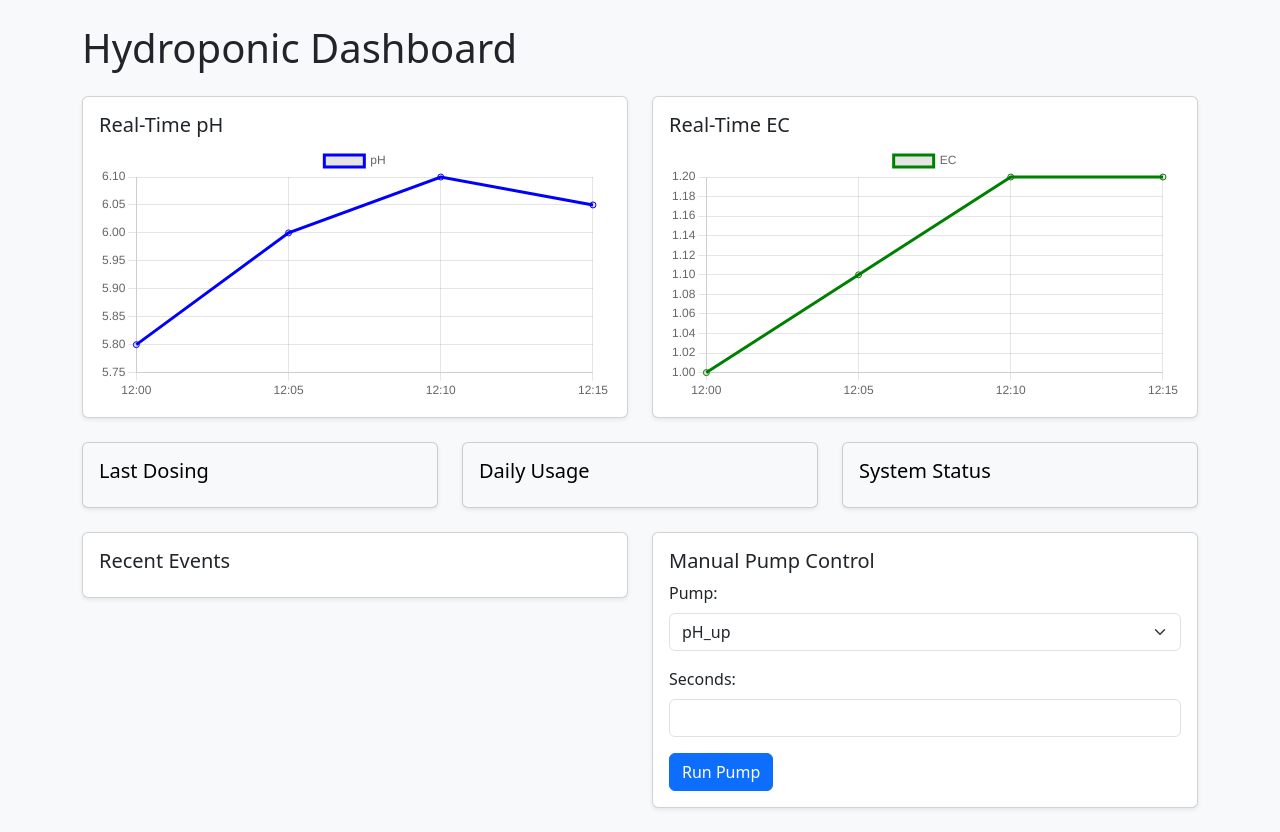
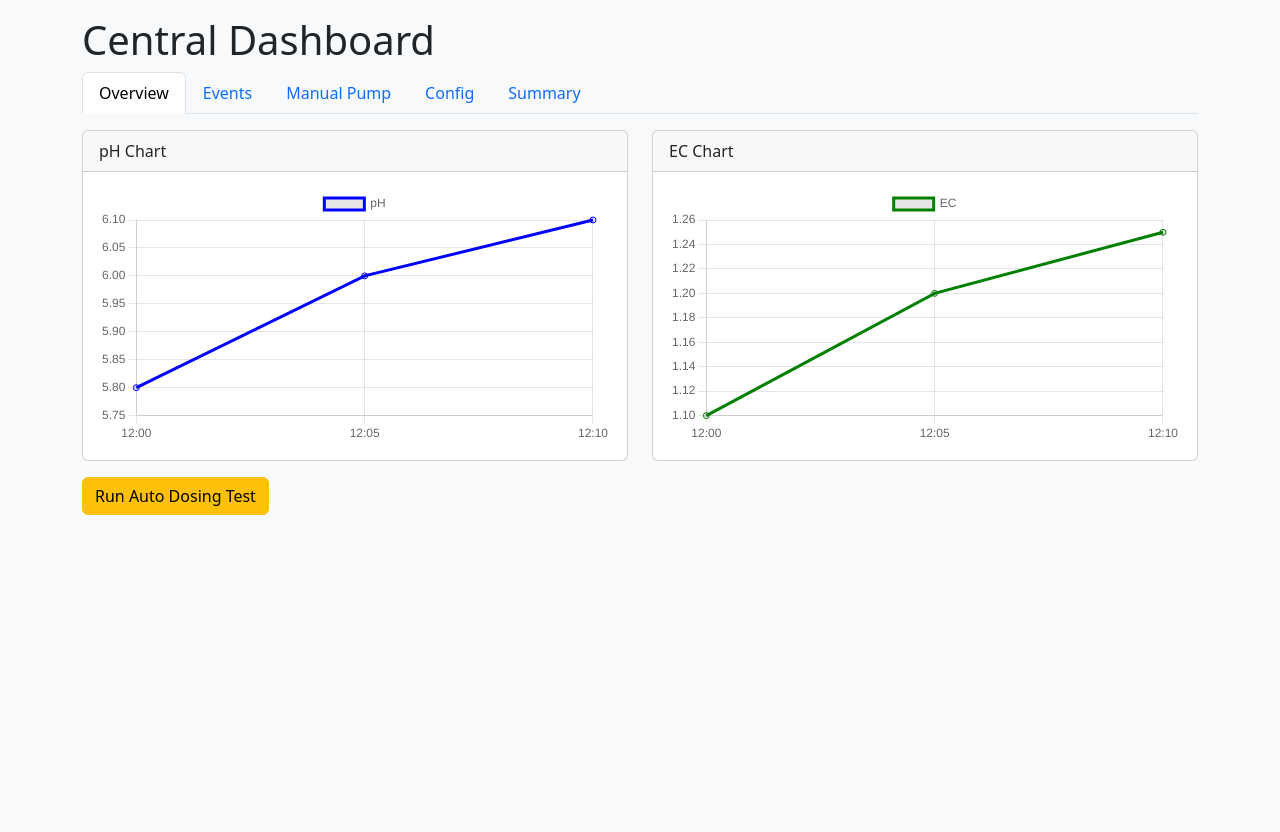
Before and after one commit to Regarnys/hydroponic-controller, a Flask app: page /dashboard in a window 1280 px wide. After the commit the page ends 515 px from the top, so only its background shows below. Run offline with Flask 3, Linux system fonts and the light colour scheme.

Commit message:
Update dashboard.html

```diff
--- a/templates/dashboard.html
+++ b/templates/dashboard.html
@@ -1,99 +1,96 @@
+<!-- File: templates/dashboard.html -->
 <!DOCTYPE html>
 <html>
 <head>
-  <meta charset="utf-8">
+  <meta charset="UTF-8">
   <title>Hydroponic Dashboard</title>
-
-  <!-- Bootstrap CSS -->
-  <link href="https://cdn.jsdelivr.net/npm/bootstrap@5.3.0/dist/css/bootstrap.min.css" rel="stylesheet">
-  <!-- Optional: Chart.js for mini charts -->
+  <link rel="stylesheet" href="https://cdn.jsdelivr.net/npm/bootstrap@5.3.0/dist/css/bootstrap.min.css">
   <script src="https://cdn.jsdelivr.net/npm/chart.js"></script>
 </head>
 <body class="bg-light">
+<div class="container py-3">
 
-<div class="container my-4">
-  <h1 class="mb-4">Hydroponic Dashboard</h1>
+  <h1>Central Dashboard</h1>
 
-  <!-- Row 1: pH and EC line charts side by side -->
-  <div class="row mb-4">
-    <div class="col-md-6">
-      <div class="card shadow-sm">
+  <!-- Nav Tabs -->
+  <ul class="nav nav-tabs" id="dashboardTabs" role="tablist">
+    <li class="nav-item">
+      <button class="nav-link active" id="overview-tab" data-bs-toggle="tab" data-bs-target="#overview" type="button">Overview</button>
+    </li>
+    <li class="nav-item">
+      <button class="nav-link" id="events-tab" data-bs-toggle="tab" data-bs-target="#events" type="button">Events</button>
+    </li>
+    <li class="nav-item">
+      <button class="nav-link" id="manual-tab" data-bs-toggle="tab" data-bs-target="#manual" type="button">Manual Pump</button>
+    </li>
+    <li class="nav-item">
+      <button class="nav-link" id="config-tab" data-bs-toggle="tab" data-bs-target="#config" type="button">Config</button>
+    </li>
+    <li class="nav-item">
+      <button class="nav-link" id="summary-tab" data-bs-toggle="tab" data-bs-target="#summary" type="button">Summary</button>
+    </li>
+  </ul>
+
+  <div class="tab-content mt-3">
+    <!-- OVERVIEW TAB -->
+    <div class="tab-pane fade show active" id="overview">
+      <div class="row">
+        <div class="col-md-6">
+          <div class="card mb-3">
+            <div class="card-header">pH Chart</div>
+            <div class="card-body">
+              <canvas id="phChart"></canvas>
+            </div>
+          </div>
+        </div>
+        <div class="col-md-6">
+          <div class="card mb-3">
+            <div class="card-header">EC Chart</div>
+            <div class="card-body">
+              <canvas id="ecChart"></canvas>
+            </div>
+          </div>
+        </div>
+      </div>
+      <!-- You can add a "Run Auto Dosing" button here if you want -->
+      <form method="POST" action="{{ url_for('dashboard') }}">
+        <input type="hidden" name="action" value="auto_dosing_test">
+        <button class="btn btn-warning">Run Auto Dosing Test</button>
+      </form>
+    </div>
+
+    <!-- EVENTS TAB -->
+    <div class="tab-pane fade" id="events">
+      <div class="card">
+        <div class="card-header">Recent Events (raw logs)</div>
         <div class="card-body">
-          <h5 class="card-title">Real-Time pH</h5>
-          <canvas id="phChart" width="400" height="200"></canvas>
+          {% if event_rows %}
+            <table class="table table-striped">
+              <thead><tr><th>Timestamp</th><th>Event</th><th>Details</th></tr></thead>
+              <tbody>
+                {% for row in event_rows %}
+                  <tr>
+                    <td>{{ row[0] }}</td>
+                    <td>{{ row[1] }}</td>
+                    <td>{{ row[2] }}</td>
+                  </tr>
+                {% endfor %}
+              </tbody>
+            </table>
+          {% else %}
+            <p>No events found.</p>
+          {% endif %}
         </div>
       </div>
     </div>
 
-    <div class="col-md-6">
-      <div class="card shadow-sm">
+    <!-- MANUAL PUMP TAB -->
+    <div class="tab-pane fade" id="manual">
+      <div class="card">
+        <div class="card-header">Manual Pump Control</div>
         <div class="card-body">
-          <h5 class="card-title">Real-Time EC</h5>
-          <canvas id="ecChart" width="400" height="200"></canvas>
-        </div>
-      </div>
-    </div>
-  </div>
-
-  <!-- Row 2: Stats tiles (last dosing, usage, etc.) -->
-  <div class="row mb-4">
-    <!-- Last Dosing tile -->
-    <div class="col-md-4">
-      <div class="card text-bg-light shadow-sm">
-        <div class="card-body">
-          <h5 class="card-title">Last Dosing</h5>
-          <p class="card-text" id="lastDosingInfo">
-            <!-- E.g. "pH_up for 2s at 14:05" or "No dosing yet." -->
-          </p>
-        </div>
-      </div>
-    </div>
-
-    <!-- Daily Usage tile -->
-    <div class="col-md-4">
-      <div class="card text-bg-light shadow-sm">
-        <div class="card-body">
-          <h5 class="card-title">Daily Usage</h5>
-          <p class="card-text" id="dailyUsageInfo">
-            <!-- E.g. "pH_up: 10s, pH_down: 3s, nutrientA: 20s" -->
-          </p>
-        </div>
-      </div>
-    </div>
-
-    <!-- Maybe a tile for "Next Auto-Dosing" or "pH/EC in range?" -->
-    <div class="col-md-4">
-      <div class="card text-bg-light shadow-sm">
-        <div class="card-body">
-          <h5 class="card-title">System Status</h5>
-          <p class="card-text" id="systemStatusInfo">
-            <!-- E.g. "pH in range (6.1), EC in range (1.2). Next auto check in 2 min." -->
-          </p>
-        </div>
-      </div>
-    </div>
-  </div>
-
-  <!-- Row 3: Quick logs or interaction tile -->
-  <div class="row mb-4">
-    <!-- Log snippet tile -->
-    <div class="col-md-6">
-      <div class="card shadow-sm">
-        <div class="card-body">
-          <h5 class="card-title">Recent Events</h5>
-          <ul id="recentEventsList" class="list-group">
-            <!-- e.g. <li class="list-group-item">2025-01-25 14:05 - pH_up for 2s</li> -->
-          </ul>
-        </div>
-      </div>
-    </div>
-
-    <!-- Pump control tile -->
-    <div class="col-md-6">
-      <div class="card shadow-sm">
-        <div class="card-body">
-          <h5 class="card-title">Manual Pump Control</h5>
-          <form method="POST" action="{{ url_for('manual_control') }}">
+          <form method="POST" action="{{ url_for('dashboard') }}">
+            <input type="hidden" name="action" value="manual_pump">
             <div class="mb-3">
               <label for="pump_name" class="form-label">Pump:</label>
               <select name="pump_name" id="pump_name" class="form-select">
@@ -106,56 +103,104 @@
             </div>
             <div class="mb-3">
               <label for="run_seconds" class="form-label">Seconds:</label>
-              <input type="text" name="run_seconds" class="form-control" id="run_seconds">
+              <input type="text" name="run_seconds" class="form-control">
             </div>
             <button type="submit" class="btn btn-primary">Run Pump</button>
           </form>
         </div>
       </div>
     </div>
+
+    <!-- CONFIG TAB -->
+    <div class="tab-pane fade" id="config">
+      <div class="card">
+        <div class="card-header">System Config</div>
+        <div class="card-body">
+          <form method="POST" action="{{ url_for('dashboard') }}">
+            <input type="hidden" name="action" value="update_config">
+            <div class="mb-3">
+              <label>pH Min:</label>
+              <input type="text" name="ph_min" class="form-control" value="{{ config.ph_min }}">
+            </div>
+            <div class="mb-3">
+              <label>pH Max:</label>
+              <input type="text" name="ph_max" class="form-control" value="{{ config.ph_max }}">
+            </div>
+            <div class="mb-3">
+              <label>EC Min:</label>
+              <input type="text" name="ec_min" class="form-control" value="{{ config.ec_min }}">
+            </div>
+            <button class="btn btn-primary" type="submit">Save</button>
+          </form>
+        </div>
+      </div>
+    </div>
+
+    <!-- SUMMARY TAB (Aggregated usage) -->
+    <div class="tab-pane fade" id="summary">
+      <div class="card">
+        <div class="card-header">Daily Usage Summary</div>
+        <div class="card-body">
+          <table class="table table-striped">
+            <thead>
+              <tr>
+                <th>Date</th>
+                {% for p in all_pumps %}
+                  <th>{{ p }}</th>
+                {% endfor %}
+              </tr>
+            </thead>
+            <tbody>
+              {% for day_data in aggregated_data %}
+                <tr>
+                  <td>{{ day_data.date }}</td>
+                  {% for p in all_pumps %}
+                    <td>
+                      {{ day_data.usage.get(p, 0) }}
+                    </td>
+                  {% endfor %}
+                </tr>
+              {% endfor %}
+            </tbody>
+          </table>
+        </div>
+      </div>
+    </div>
   </div>
 </div>
 
-<!-- Optional: your own JS to populate or auto-refresh certain elements -->
 <script src="https://cdn.jsdelivr.net/npm/bootstrap@5.3.0/dist/js/bootstrap.bundle.min.js"></script>
 <script>
-  // If you want to do small line charts for pH/EC:
-
+  // Chart.js code for pH and EC
+  // Replace with real data if you want
   let phCtx = document.getElementById("phChart").getContext('2d');
   let ecCtx = document.getElementById("ecChart").getContext('2d');
 
-  // Example data
-  let phLabels = ["12:00","12:05","12:10","12:15"];
-  let phValues = [5.8, 6.0, 6.1, 6.05];
   let phChart = new Chart(phCtx, {
     type: 'line',
     data: {
-      labels: phLabels,
+      labels: ["12:00","12:05","12:10"], // or from sensor_data
       datasets: [{
         label: "pH",
-        data: phValues,
+        data: [5.8,6.0,6.1],
         borderColor: 'blue',
-        fill: false
+        fill:false
       }]
     }
   });
 
-  let ecLabels = ["12:00","12:05","12:10","12:15"];
-  let ecValues = [1.0, 1.1, 1.2, 1.2];
   let ecChart = new Chart(ecCtx, {
     type: 'line',
     data: {
-      labels: ecLabels,
+      labels: ["12:00","12:05","12:10"],
       datasets: [{
         label: "EC",
-        data: ecValues,
-        borderColor: 'green',
-        fill: false
+        data: [1.1,1.2,1.25],
+        borderColor:'green',
+        fill:false
       }]
     }
   });
-
-  // You can auto-refresh these with an AJAX call or SSE to get new pH/EC data
 </script>
 </body>
 </html>
```
